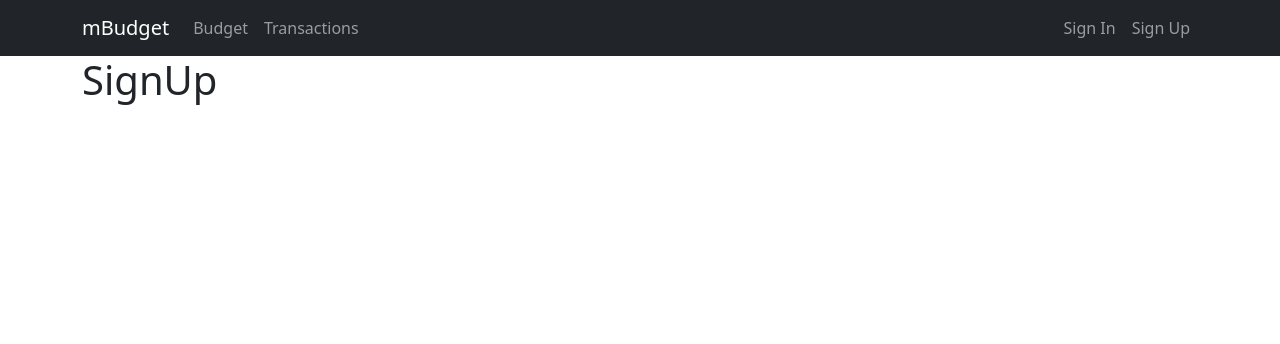
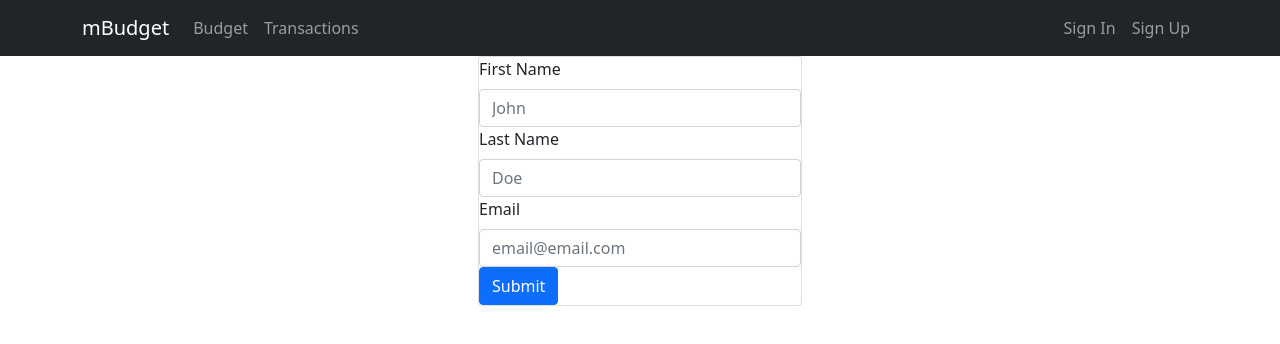
Before and after one commit to marnoux/mbudget, a Next.js app: page /SignUp in a window 1280 px wide. Shown: the top 344 px of the page. Built offline with nearby package versions, Linux system fonts and the light colour scheme.

Commit message:
Auth layout changes

```diff
--- a/src/components/Authentication/SignUp/SignUp.tsx
+++ b/src/components/Authentication/SignUp/SignUp.tsx
@@ -1,7 +1,54 @@
+import { Formik, FormikHelpers, Field } from 'formik';
 import React from 'react';
+import { Button, Card, Form } from 'react-bootstrap';
+
+interface Values {
+	firstName: string;
+	lastName: string;
+	email: string;
+}
 
 const SignUp = () => {
-	return <h1>SignUp</h1>;
+	return (
+		<Card>
+			<Formik
+				initialValues={{
+					firstName: '',
+					lastName: '',
+					email: '',
+				}}
+				onSubmit={(values: Values, { setSubmitting }: FormikHelpers<Values>) => {
+					setTimeout(() => {
+						alert(JSON.stringify(values, null, 2));
+						setSubmitting(false);
+					}, 500);
+				}}
+			>
+				<Form>
+					<Form.Group>
+						<Form.Label htmlFor='firstName'>First Name</Form.Label>
+						<Field id='firstName' component={Form.Control} name='firstName' placeholder='John' />
+
+						<Form.Label htmlFor='lastName'>Last Name</Form.Label>
+						<Field id='lastName' component={Form.Control} name='lastName' placeholder='Doe' />
+					</Form.Group>
+
+					<Form.Group>
+						<Form.Label htmlFor='email'>Email</Form.Label>
+						<Field
+							id='email'
+							component={Form.Control}
+							name='email'
+							placeholder='email@email.com'
+							type='email'
+						/>
+					</Form.Group>
+
+					<Button type='submit'>Submit</Button>
+				</Form>
+			</Formik>
+		</Card>
+	);
 };
 
 export default SignUp;
--- /dev/null
+++ b/src/components/Authentication/SignUp/SignUpWrapper.tsx
@@ -0,0 +1,19 @@
+import React from 'react';
+import { Col, Container, Row } from 'react-bootstrap';
+import SignUp from './SignUp';
+
+const SignUpWrapper = () => {
+	return (
+		<Container>
+			<Row>
+				<Col xs></Col>
+				<Col xs={{ order: 12 }}>
+					<SignUp />
+				</Col>
+				<Col xs={{ order: 1 }}></Col>
+			</Row>
+		</Container>
+	);
+};
+
+export default SignUpWrapper;
--- a/src/components/Layout/Layout.tsx
+++ b/src/components/Layout/Layout.tsx
@@ -10,7 +10,7 @@ const Layout: FC<LayoutProps> = ({ children, appTitle }) => {
 	return (
 		<>
 			<NavigationBar title={appTitle} />
-			<Container>{children}</Container>
+			<Container className='px-5'>{children}</Container>
 		</>
 	);
 };
--- a/src/pages/SignUp/index.tsx
+++ b/src/pages/SignUp/index.tsx
@@ -1,9 +1,9 @@
 import { NextPage } from 'next';
-import SignUp from '../../components/Authentication/SignUp/SignUp';
 import React from 'react';
+import SignUpWrapper from '../../components/Authentication/SignUp/SignUpWrapper';
 
 const SignUpPage: NextPage = () => {
-	return <SignUp />;
+	return <SignUpWrapper />;
 };
 
 export default SignUpPage;
--- a/src/pages/_app.tsx
+++ b/src/pages/_app.tsx
@@ -3,12 +3,15 @@ import 'bootstrap/dist/css/bootstrap.min.css';
 
 import type { AppProps } from 'next/app';
 import Layout from '../components/Layout/Layout';
+import { ThemeProvider } from 'react-bootstrap';
 
 function MyApp({ Component, pageProps }: AppProps) {
 	return (
-		<Layout appTitle='mBudget'>
-			<Component {...pageProps} />
-		</Layout>
+		<ThemeProvider>
+			<Layout appTitle='mBudget'>
+				<Component {...pageProps} />
+			</Layout>
+		</ThemeProvider>
 	);
 }
 
--- a/src/styles/globals.css
+++ b/src/styles/globals.css
@@ -14,3 +14,7 @@ a {
 * {
   box-sizing: border-box;
 }
+
+.container {
+  max-width: 1024px;
+}
```
